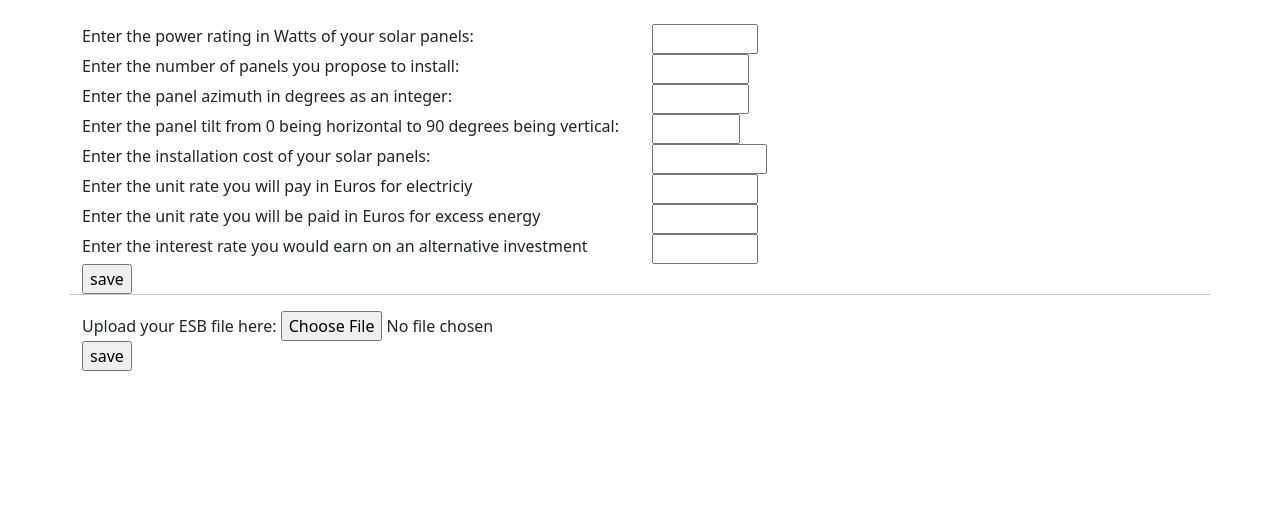
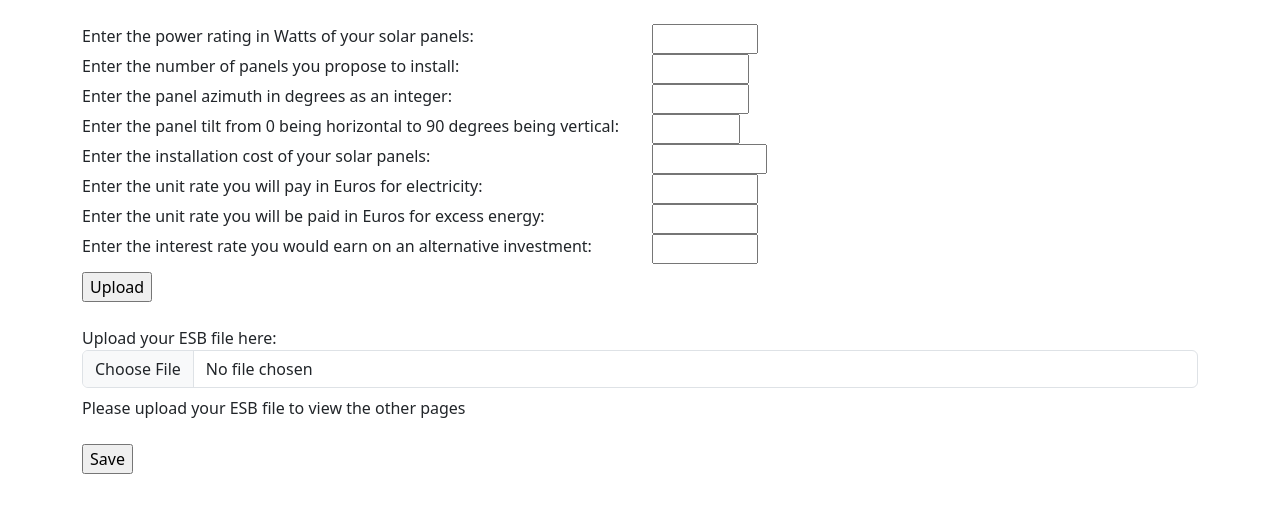
Before and after one commit to michealm110/ise-entrance-submission-project, a Flask app: template solarcalc/templates/furtherdetails.html in a window 1280 px wide. Shown: the part 56-569 px from the top of the page. Run offline with Flask 3, Linux system fonts and the light colour scheme; the template is opened without the code that fills it, so the values that code supplies are empty.

Commit message:
Fixes eircode mappings
fixes incorrect eircode to latitude and longitude mappings
adds a check to ensure esb file is uploaded in each of the three advanced views
validates columns in esb file

```diff
--- a/solarcalc/database.py
+++ b/solarcalc/database.py
@@ -22,14 +22,23 @@
     return con
 
 
+import requests
+
 def get_lat_lon_from_eircode(eircode):
-    base_url = "https://nominatim.openstreetmap.org/search"
-    headers = {"User-Agent": "MickSolarCalc/1.0"}
-    params = {"q": eircode, "format": "json"}
-    response = requests.get(base_url, headers=headers, params=params)
+    api_key = "AIzaSyA5MFJFJZCCJHbvkzL3bC-9fCqrm4BxxMM"
+    base_url = "https://maps.googleapis.com/maps/api/geocode/json"
+    params = {
+        "address": eircode,
+        "region": "ie",  # Focus the search in Ireland
+        "key": api_key
+    }
+
+    response = requests.get(base_url, params=params)
+    response.raise_for_status()  # Raises an error for bad responses
     data = response.json()
 
-    if data:
-        return float(data[0]["lat"]), float(data[0]["lon"])
+    if data["status"] == "OK":
+        location = data["results"][0]["geometry"]["location"]
+        return location["lat"], location["lng"]
     else:
-        raise ValueError("Eircode not found or invalid.")
+        raise ValueError(f"Geocoding failed: {data['status']} - {data.get('error_message', '')}")
--- a/solarcalc/templates/furtherdetails.html
+++ b/solarcalc/templates/furtherdetails.html
@@ -44,7 +44,7 @@
 </div>
 <div class="row">
     <div class="col">
-        <label for="import_tarriff">Enter the unit rate you will pay in Euros for electriciy</label>
+        <label for="import_tarriff">Enter the unit rate you will pay in Euros for electricity:</label>
     </div>
     <div class="col">
         <input type="number" min="0" max="1" step="0.01" name="import_tarriff" value={{ import_tarriff }} required>
@@ -52,7 +52,7 @@
 </div>
 <div class="row">
     <div class="col">
-        <label for="export_tarriff">Enter the unit rate you will be paid in Euros for excess energy</label>
+        <label for="export_tarriff">Enter the unit rate you will be paid in Euros for excess energy:</label>
     </div>
     <div class="col">
         <input type="number" min="0" max="1" step="0.01" name="export_tarriff" value={{ export_tarriff }} required>
@@ -60,25 +60,38 @@
 </div>
 <div class="row">
     <div class="col">
-        <label for="interest_rate">Enter the interest rate you would earn on an alternative investment</label>
+        <label for="interest_rate">Enter the interest rate you would earn on an alternative investment:</label>
     </div>
     <div class="col">
         <input type="number" min="0" max="20" step="0.1" name="interest_rate" value={{ interest_rate }} required>
     </div>
 <div>
-    <input type="submit" value="save">
-</div>
-</form>
-<hr>
-<form action="{{ url_for("process_esb", hash_id=hash_id) }}", method="POST" enctype=multipart/form-data>
-<div>
-    <label for="esb_file">Upload your ESB file here: </label>
-    <input type="file" name="esb_file" >
-</div>
-<div>
-    <input type="submit" value="save">
+    <input type="submit" value="Upload" class=" btn-primary mt-2">
 </div>
 </form>
 
 
+
+<form action="{{ url_for("process_esb", hash_id=hash_id) }}" method="POST" enctype="multipart/form-data" class="my-4">
+    <div>
+        <label for="esb_file">Upload your ESB file here:</label>
+        <input type="file" name="esb_file" id="esb_file" class="form-control mb-2">
+        {% if esb_file_exists %}
+            <div>
+                <p>File uploaded successfully, you can now view the other pages</p>
+            </div>
+        {% else %}
+            <div>
+                <p>Please upload your ESB file to view the other pages</p>
+            </div>
+        {% endif %}
+    </div>
+    <div>
+        <input type="submit" value="Save" class=" btn-primary mt-2">
+    </div>
+</form>
+
+
+
+
 {% endblock %}
--- a/solarcalc/views.py
+++ b/solarcalc/views.py
@@ -14,6 +14,11 @@
 BASE_DIR = os.path.abspath(os.path.dirname(__file__))
 UPLOAD_FOLDER = os.path.join(BASE_DIR, 'uploads')
 ALLOWED_EXTENSIONS = {"csv"}
+REQUIRED_ESB_COLUMNS = {"Read Value", "Read Type", "Read Date and End Time"}
+
+def esb_file_exists(hash_id):
+    esb_file_path = os.path.join(UPLOAD_FOLDER, hash_id + ".csv")
+    return os.path.exists(esb_file_path)
 
 def allowed_file(filename):
     return '.' in filename and \
@@ -47,6 +52,9 @@
         cur = con.cursor()
         cur.execute("INSERT INTO simulation (eircode , latitude_longitude) VALUES (?,?)", (eircode, lat_lon_string))
         last_row_id = cur.lastrowid
+        # insert default values for the rest of the columns
+        cur.execute("UPDATE simulation SET rated_power_per_panel = ?, number_of_panels = ?, panel_tilt = ?, panel_azimuth = ?, installation_costs = ?, import_tarriff = ?, export_tarriff = ?, interest_rate = ? WHERE id = ?", (435, 10, 35, 180, 6500, 0.25, 0.15, 5, cur.lastrowid))
+
         con.commit()
         con.close()
 
@@ -61,6 +69,9 @@
 @app.route("/<hash_id>", methods=["GET", "POST"])
 def get_detailed_user_data(hash_id):
     decoded_id = decode_id(hash_id)
+
+
+
     if flask.request.method == "POST":
         rated_power_per_panel = flask.request.form.get("rated_power_per_panel")
         number_of_panels = flask.request.form.get("number_of_panels")
@@ -79,6 +90,7 @@
         con.commit()
         con.close()
 
+
         return flask.render_template("furtherdetails.html", hash_id=hash_id,  rated_power_per_panel=rated_power_per_panel, number_of_panels=number_of_panels, panel_azimuth=panel_azimuth, panel_tilt=panel_tilt, installation_costs=installation_costs, import_tarriff=import_tarriff, export_tarriff=export_tarriff, interest_rate=interest_rate)
     elif flask.request.method == "GET":
         con = db_get_connection()
@@ -93,7 +105,7 @@
         if rated_power_per_panel is not None:
             rated_power_per_panel = int(rated_power_per_panel)
         else:
-            rated_power_per_panel = 445
+            rated_power_per_panel = 435
         if panel_azimuth is not None:
             panel_azimuth = int(panel_azimuth)
         else:
@@ -104,7 +116,7 @@
             panel_tilt = 40
 
         if number_of_panels is None:
-            number_of_panels = 4
+            number_of_panels = 10
         if installation_costs is  None:
             installation_costs = 6500
         if import_tarriff is  None:
@@ -113,18 +125,21 @@
             export_tarriff = 0.15
         if interest_rate is  None:
             interest_rate = 5
-
+        #esb_file_path = os.path.join(app.config["UPLOAD_FOLDER"], hash_id + ".csv")
+        #esb_file_exists = os.path.exists(esb_file_path)
         print(row)
         if row is not None:
-            return flask.render_template("furtherdetails.html", hash_id=hash_id, rated_power_per_panel=rated_power_per_panel, number_of_panels=number_of_panels, panel_tilt=panel_tilt, panel_azimuth=panel_azimuth, installation_costs=installation_costs, import_tarriff=import_tarriff, export_tarriff=export_tarriff, interest_rate=interest_rate)
+            return flask.render_template("furtherdetails.html", hash_id=hash_id, rated_power_per_panel=rated_power_per_panel, number_of_panels=number_of_panels, panel_tilt=panel_tilt, panel_azimuth=panel_azimuth, installation_costs=installation_costs, import_tarriff=import_tarriff, export_tarriff=export_tarriff, interest_rate=interest_rate, esb_file_exists=esb_file_exists(hash_id))
         else:
             # initial default values:
-            return flask.render_template("furtherdetails.html", hash_id=hash_id, rated_power_per_panel=445, number_of_panels=4, panel_azimuth=180, panel_tilt=40, installation_costs=8500, import_tarriff=0.25, export_tarriff=0.15, interest_rate=0.05)
+            return flask.render_template("furtherdetails.html", hash_id=hash_id, rated_power_per_panel=435, number_of_panels=10, panel_azimuth=180, panel_tilt=40, installation_costs=8500, import_tarriff=0.25, export_tarriff=0.15, interest_rate=0.05, esb_file_exists=esb_file_exists(hash_id))
     else:
         raise
 
 @app.route("/<hash_id>/financial_projections")
 def financial_projections(hash_id):
+    if esb_file_exists(hash_id) == False:
+        return flask.render_template("financial_projections.html", hash_id=hash_id, esb_file_exists=False)
     decoded_id = decode_id(hash_id)
     con = db_get_connection()
     cur = con.cursor()
@@ -148,37 +163,50 @@
     df_projection["Net Position"] = df_projection["Net Position"].apply(lambda x: "{:,.2f}".format(x))
 
     table_html = df_projection.to_html(classes="table table-bordered table-striped", index=True, justify="center", border=0, col_space=100)
-    return flask.render_template("financial_projections.html", hash_id=hash_id, rated_power_per_panel=rated_power_per_panel, number_of_panels=number_of_panels, panel_tilt=panel_tilt, panel_azimuth=panel_azimuth, installation_costs=installation_costs, import_tarriff=import_tarriff, export_tarriff=export_tarriff, interest_rate=interest_rate, total_kwh_solar_used=int(total_kwh_solar_used), total_kwh_export=int(total_kwh_export), table=table_html)
+    return flask.render_template("financial_projections.html", hash_id=hash_id, rated_power_per_panel=rated_power_per_panel, number_of_panels=number_of_panels, panel_tilt=panel_tilt, panel_azimuth=panel_azimuth, installation_costs=installation_costs, import_tarriff=import_tarriff, export_tarriff=export_tarriff, interest_rate=interest_rate, total_kwh_solar_used=int(total_kwh_solar_used), total_kwh_export=int(total_kwh_export), table=table_html, esb_file_exists=True)
 
 
 @app.route("/<hash_id>/process", methods=["GET", "POST"])
 def process_esb(hash_id):
     if flask.request.method == "POST":
+        file = flask.request.files.get("esb_file")
 
-        # Check if the post request has the file part
-        if "esb_file" not in flask.request.files:
-            # back to details
+        # No file part in the request
+        if not file:
             return flask.redirect(flask.url_for("get_detailed_user_data", hash_id=hash_id))
-        file = flask.request.files["esb_file"]
-        # If the user does not select a file, the browser submits an empty file without a filename
+
         if file.filename == "":
-            # Invalid back to details
             return flask.redirect(flask.url_for("get_detailed_user_data", hash_id=hash_id))
+
         if file and allowed_file(file.filename):
             filename = secure_filename(file.filename)
 
+            # Try to read the file
+            try:
+                df = pandas.read_csv(file)
+            except Exception:
+                return flask.redirect(flask.url_for("get_detailed_user_data", hash_id=hash_id))
+            # Validate expected columns
+            expected_columns = {"Read Value", "Read Type", "Read Date and End Time"}
+            if not expected_columns.issubset(df.columns):
+                return flask.redirect(flask.url_for("get_detailed_user_data", hash_id=hash_id))
+
+            file.stream.seek(0)
             file.save(os.path.join(app.config["UPLOAD_FOLDER"], hash_id + ".csv"))
+
             return flask.redirect(flask.url_for("get_detailed_user_data", hash_id=hash_id))
-    # No valid file redirect
+        return flask.redirect(flask.url_for("get_detailed_user_data", hash_id=hash_id))
     return flask.redirect(flask.url_for("get_detailed_user_data", hash_id=hash_id))
+
 
 @app.route("/<hash_id>/simulate")
 def simulate(hash_id):
-    return flask.render_template("simulator.html", hash_id=hash_id)
+    return flask.render_template("simulator.html", hash_id=hash_id, esb_file_exists=esb_file_exists(hash_id))
+
 
 @app.route("/<hash_id>/simulate_excess_energy")
 def simulate_excess_energy(hash_id):
-    return flask.render_template("simulate_excess_energy.html", hash_id=hash_id)
+    return flask.render_template("simulate_excess_energy.html", hash_id=hash_id, esb_file_exists=esb_file_exists(hash_id))
 
 # JSON Views ###############################################################
 
```
Also changed, not shown: solarcalc/templates/financial_projections.html (+7 -1 lines), solarcalc/templates/simulate_excess_energy.html (+7 -1 lines), solarcalc/templates/simulator.html (+8 -0 lines), 1 other file.
